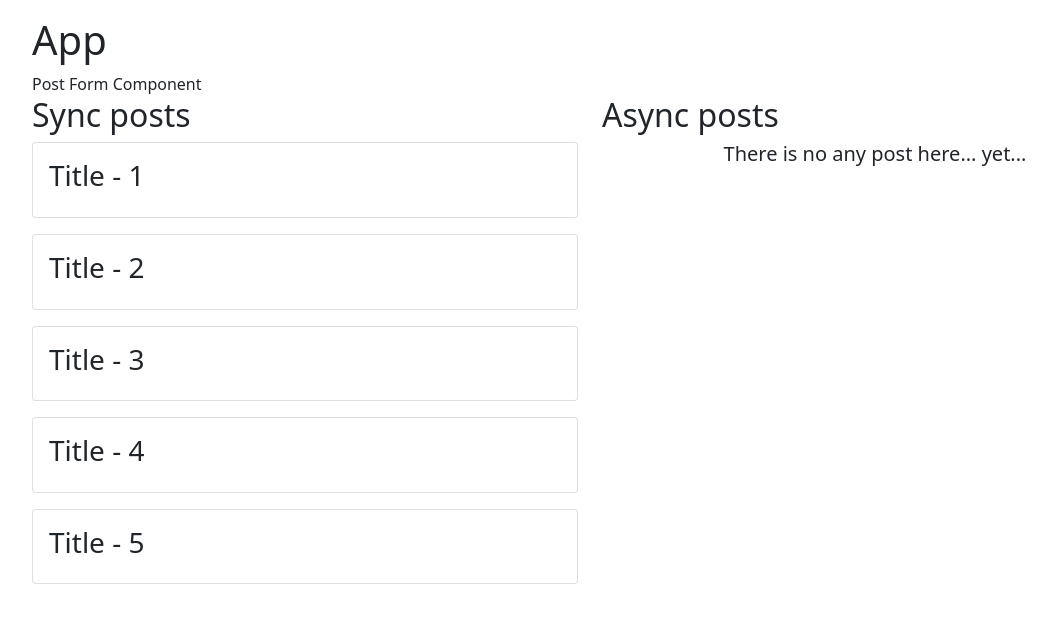
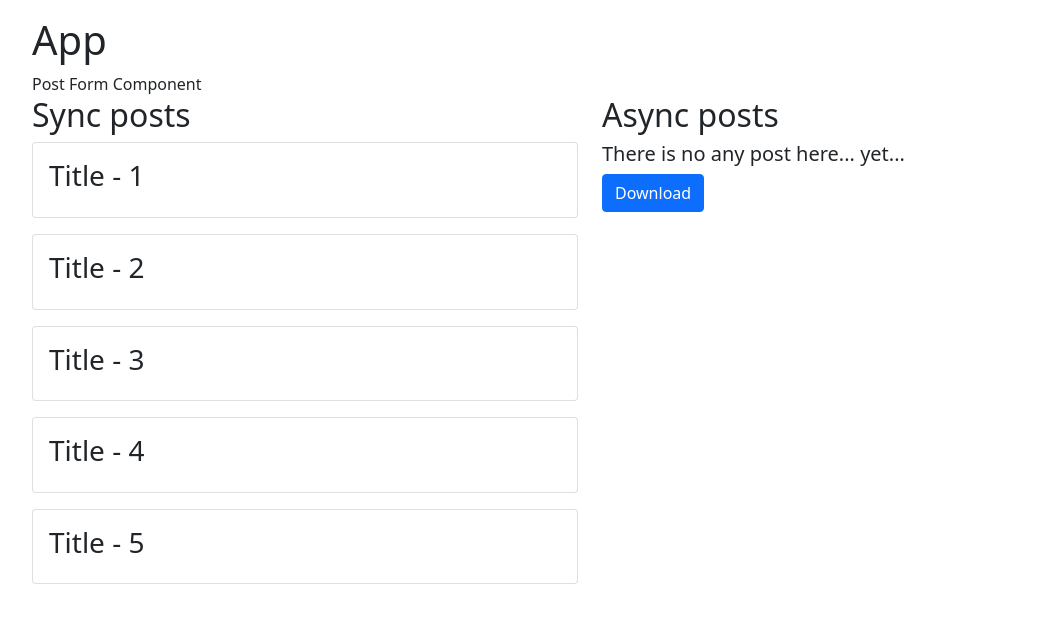
Before and after one commit to SDen4/react_redux_saga_sandbox, a React (Create React App) app: page / in a window 1280 px wide. Shown: the top 620 px of the page, without its empty margins (50-1106 px from the left). Built offline with nearby package versions, Linux system fonts and the light colour scheme.

Commit message:
temp functionality for FetchPosts component

```diff
--- a/src/components/FetchPosts.js
+++ b/src/components/FetchPosts.js
@@ -1,14 +1,16 @@
 import React from 'react';
+import Post from './Post';
 
 const FetchPosts = ({ posts }) => {
   if (!posts.length) {
-    return <h5 className="text-center">There is no any post here... yet...</h5>;
+    return (
+      <>
+        <h5>There is no any post here... yet...</h5>
+        <button className="btn btn-primary">Download</button>
+      </>
+    );
   }
-  return (
-    <div>
-      <span>FetchPosts</span>
-    </div>
-  );
+  return posts.map((post) => <Post post={post} key={post} />);
 };
 
 export default FetchPosts;
```
Also changed, not shown: 1 other file (tests, documents, lock files or other folders).
